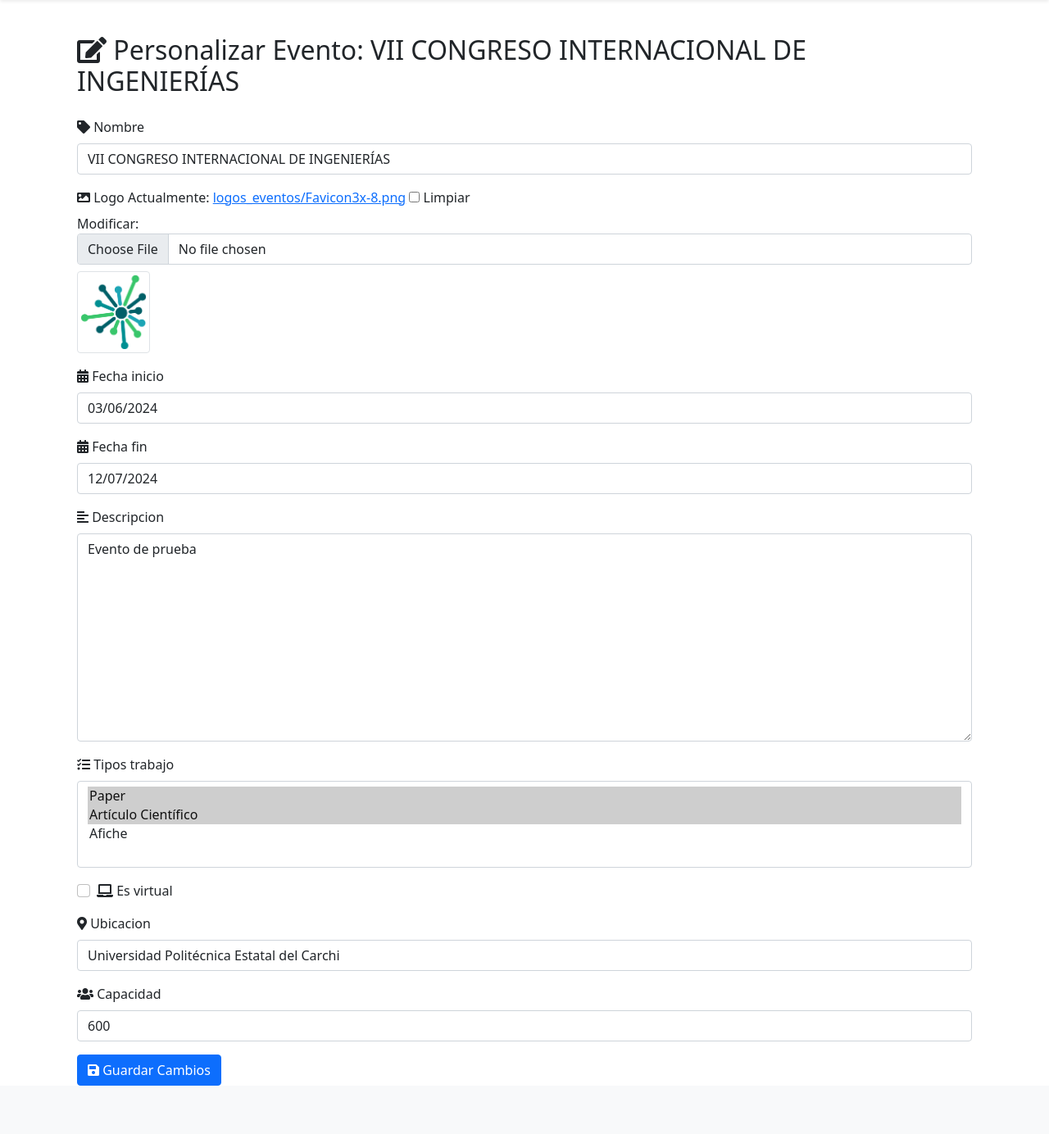
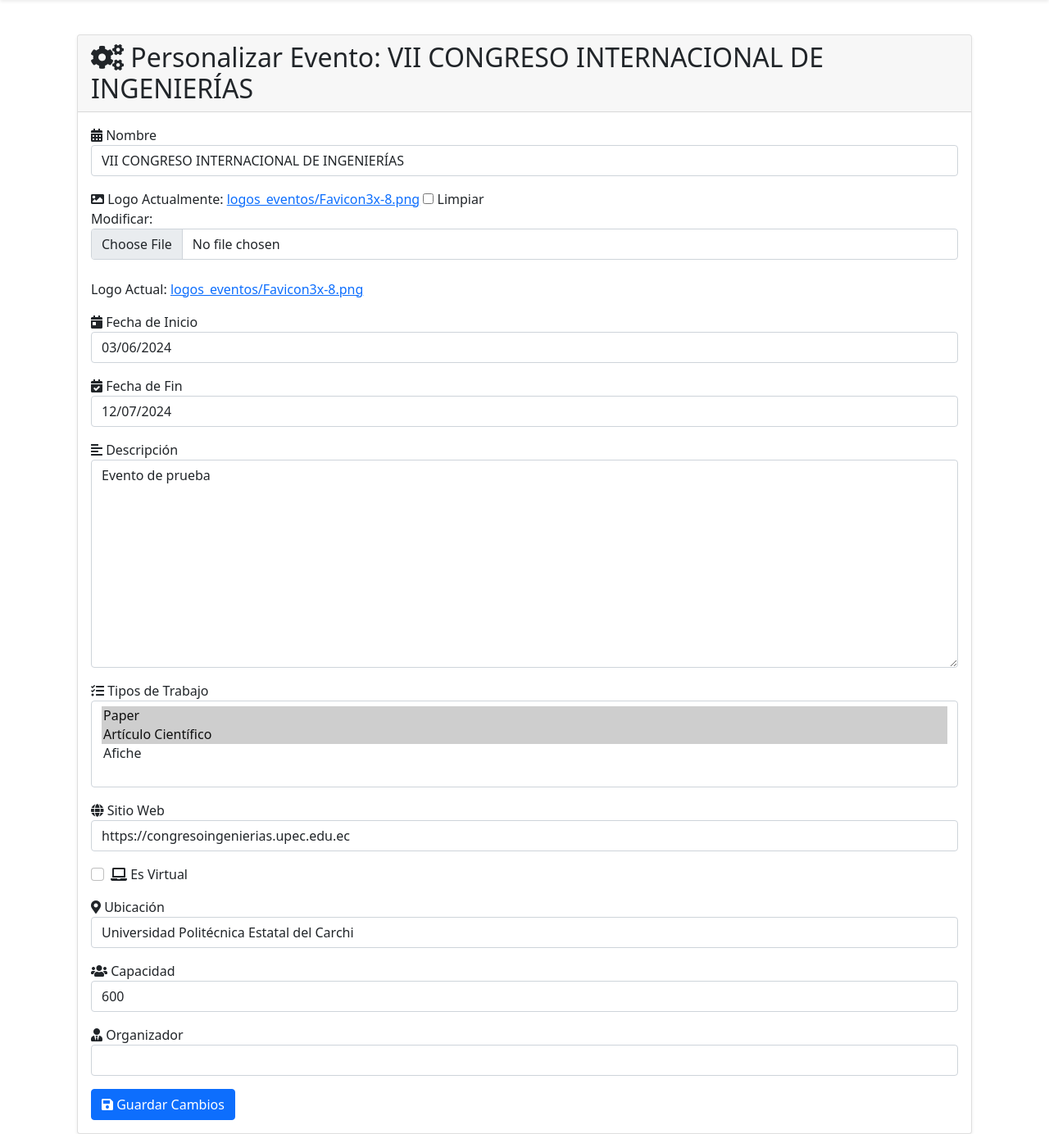
Before and after one commit to AnthonyQuiranza/Conference, a Django app: page /personalizar_evento/1/ in a window 1280 px wide. Shown: the part 62-1446 px from the top of the page at 82% size. Before the commit the page ends 1387 px from the top, so only its background shows below. Run offline with Django 5.2, Linux system fonts and the light colour scheme; a user stored in the database is signed in; data comes from the database, SQL or seed files in the repository; some libraries are stand-ins or nearby versions.

Commit message:
Arreglo de formularios

```diff
--- a/gestion_eventos/eventos/forms.py
+++ b/gestion_eventos/eventos/forms.py
@@ -16,7 +16,7 @@ TIPOS_TRABAJO_CHOICES = [
 class EventoForm(forms.ModelForm):
     class Meta:
         model = Evento
-        fields = ['nombre', 'logo', 'fecha_inicio', 'fecha_fin', 'descripcion', 'tipos_trabajo', 'es_virtual', 'ubicacion', 'url_virtual', 'capacidad']
+        fields = ['nombre', 'logo', 'fecha_inicio', 'fecha_fin', 'descripcion', 'tipos_trabajo', 'es_virtual', 'ubicacion', 'url_virtual', 'capacidad','sitio_web','organizador']
         widgets = {
             'tipos_trabajo': forms.SelectMultiple(attrs={'class': 'form-control'}),
         }
@@ -124,15 +124,16 @@ class UsuarioPersonalizadoForm(UserCreationForm):
 class SesionForm(forms.ModelForm):
     class Meta:
         model = Sesion
-        fields = ['evento', 'titulo', 'hora_inicio', 'hora_fin', 'ubicacion', 'trabajo']
+        fields = ['titulo', 'hora_inicio', 'hora_fin', 'trabajo']
         widgets = {
-            'evento': forms.Select(attrs={'class': 'form-control'}),
             'titulo': forms.TextInput(attrs={'class': 'form-control'}),
             'hora_inicio': forms.DateTimeInput(attrs={'class': 'form-control', 'type': 'datetime-local'}),
             'hora_fin': forms.DateTimeInput(attrs={'class': 'form-control', 'type': 'datetime-local'}),
-            'ubicacion': forms.TextInput(attrs={'class': 'form-control'}),
             'trabajo': forms.Select(attrs={'class': 'form-control'}),
         }
+
+
+
 
 class AsignarRevisorForm(forms.Form):
     revisores = forms.ModelMultipleChoiceField(
--- a/gestion_eventos/eventos/models.py
+++ b/gestion_eventos/eventos/models.py
@@ -31,7 +31,7 @@ class Evento(models.Model):
     url_virtual = models.URLField(blank=True, null=True)  # Campo para el enlace del evento virtual
     capacidad = models.PositiveIntegerField(blank=True, null=True)  # Campo para la capacidad
     organizador = models.CharField(max_length=200, blank=True, null=False)  # Campo para el organizador
-
+    sitio_web = models.URLField(blank=True, null=True)  # Campo para el sitio web
     def __str__(self):
         return self.nombre
 
@@ -108,7 +108,6 @@ class Sesion(models.Model):
     titulo = models.CharField(max_length=200)
     hora_inicio = models.DateTimeField()
     hora_fin = models.DateTimeField()
-    ubicacion = models.CharField(max_length=200)
     trabajo = models.ForeignKey(Trabajo, null=True, blank=True, on_delete=models.SET_NULL)
 
     def clean(self):
@@ -120,6 +119,7 @@ class Sesion(models.Model):
         if solapamiento.exists():
             raise ValidationError('Esta sesión se solapa con otra ya programada en el evento.')
 
+
 # Añadir señal para actualizar configuración de correo dinámicamente
 from django.db.models.signals import post_save
 from django.dispatch import receiver
--- a/gestion_eventos/eventos/templates/eventos/personalizar_evento.html
+++ b/gestion_eventos/eventos/templates/eventos/personalizar_evento.html
@@ -5,90 +5,71 @@
 
 {% block content %}
 <div class="container mt-5">
-    <h2 class="mb-4"><i class="fas fa-edit"></i> Personalizar Evento: {{ evento.nombre }}</h2>
-    <form method="post" enctype="multipart/form-data" class="needs-validation" novalidate>
+    <div class="card shadow-sm">
+        <div class="card-header">
+            <h2 class="mb-0"><i class="fas fa-cogs"></i> Personalizar Evento: {{ evento.nombre }}</h2>
+        </div>
+        <div class="card-body">
+            <form method="post" enctype="multipart/form-data">
                 {% csrf_token %}
                 {{ form.non_field_errors }}
-
-        <div class="mb-3">
-            <label for="{{ form.nombre.id_for_label }}" class="form-label">
-                <i class="fas fa-tag"></i> {{ form.nombre.label }}
-            </label>
+                <div class="form-group mb-3">
+                    <label for="{{ form.nombre.id_for_label }}"><i class="fas fa-calendar-alt"></i> Nombre</label>
                     {{ form.nombre|add_class:"form-control" }}
                 </div>
-
-        <div class="mb-3">
-            <label for="{{ form.logo.id_for_label }}" class="form-label">
-                <i class="fas fa-image"></i> {{ form.logo.label }}
-            </label>
+                <div class="form-group mb-3">
+                    <label for="{{ form.logo.id_for_label }}"><i class="fas fa-image"></i> Logo</label>
                     {{ form.logo|add_class:"form-control" }}
                     {% if evento.logo %}
-                <div class="mt-2">
-                    <a href="{{ evento.logo.url }}" target="_blank">
-                        <img src="{{ evento.logo.url }}" alt="Logo actual" class="img-thumbnail" style="max-height: 100px;">
-                    </a>
-                </div>
+                        <br>Logo Actual: <a href="{{ evento.logo.url }}" target="_blank">{{ evento.logo.name }}</a>
                     {% endif %}
                 </div>
-
-        <div class="mb-3">
-            <label for="{{ form.fecha_inicio.id_for_label }}" class="form-label">
-                <i class="fas fa-calendar-alt"></i> {{ form.fecha_inicio.label }}
-            </label>
+                <div class="form-group mb-3">
+                    <label for="{{ form.fecha_inicio.id_for_label }}"><i class="fas fa-calendar-day"></i> Fecha de Inicio</label>
                     {{ form.fecha_inicio|add_class:"form-control" }}
                 </div>
-
-        <div class="mb-3">
-            <label for="{{ form.fecha_fin.id_for_label }}" class="form-label">
-                <i class="fas fa-calendar-alt"></i> {{ form.fecha_fin.label }}
-            </label>
+                <div class="form-group mb-3">
+                    <label for="{{ form.fecha_fin.id_for_label }}"><i class="fas fa-calendar-check"></i> Fecha de Fin</label>
                     {{ form.fecha_fin|add_class:"form-control" }}
                 </div>
-
-        <div class="mb-3">
-            <label for="{{ form.descripcion.id_for_label }}" class="form-label">
-                <i class="fas fa-align-left"></i> {{ form.descripcion.label }}
-            </label>
+                <div class="form-group mb-3">
+                    <label for="{{ form.descripcion.id_for_label }}"><i class="fas fa-align-left"></i> Descripción</label>
                     {{ form.descripcion|add_class:"form-control" }}
                 </div>
-
-        <div class="mb-3">
-            <label for="{{ form.tipos_trabajo.id_for_label }}" class="form-label">
-                <i class="fas fa-tasks"></i> {{ form.tipos_trabajo.label }}
-            </label>
+                <div class="form-group mb-3">
+                    <label for="{{ form.tipos_trabajo.id_for_label }}"><i class="fas fa-tasks"></i> Tipos de Trabajo</label>
                     {{ form.tipos_trabajo|add_class:"form-control" }}
                 </div>
-
-        <div class="mb-3 form-check">
+                <div class="form-group mb-3">
+                    <label for="{{ form.sitio_web.id_for_label }}"><i class="fas fa-globe"></i> Sitio Web</label>
+                    {{ form.sitio_web|add_class:"form-control" }}
+                </div>
+                <div class="form-group form-check mb-3">
+                    <input type="checkbox" class="form-check-input" id="{{ form.es_virtual.id_for_label }}" name="{{ form.es_virtual.name }}" {% if form.es_virtual.value %}checked{% endif %}>
                     <label for="{{ form.es_virtual.id_for_label }}" class="form-check-label">
-                <i class="fas fa-laptop"></i> {{ form.es_virtual.label }}
+                        <i class="fas fa-laptop"></i> Es Virtual
                     </label>
-            {{ form.es_virtual|add_class:"form-check-input" }}
                 </div>
-
-        <div class="mb-3" id="ubicacion-field" style="display: none;">
-            <label for="{{ form.ubicacion.id_for_label }}" class="form-label">
-                <i class="fas fa-map-marker-alt"></i> {{ form.ubicacion.label }}
-            </label>
+                <div class="form-group mb-3" id="ubicacion-field" style="display: none;">
+                    <label for="{{ form.ubicacion.id_for_label }}"><i class="fas fa-map-marker-alt"></i> Ubicación</label>
                     {{ form.ubicacion|add_class:"form-control" }}
                 </div>
-
-        <div class="mb-3" id="url_virtual-field" style="display: none;">
-            <label for="{{ form.url_virtual.id_for_label }}" class="form-label">
-                <i class="fas fa-link"></i> {{ form.url_virtual.label }}
-            </label>
+                <div class="form-group mb-3" id="url_virtual-field" style="display: none;">
+                    <label for="{{ form.url_virtual.id_for_label }}"><i class="fas fa-link"></i> URL Virtual</label>
                     {{ form.url_virtual|add_class:"form-control" }}
                 </div>
-
-        <div class="mb-3">
-            <label for="{{ form.capacidad.id_for_label }}" class="form-label">
-                <i class="fas fa-users"></i> {{ form.capacidad.label }}
-            </label>
+                <div class="form-group mb-3">
+                    <label for="{{ form.capacidad.id_for_label }}"><i class="fas fa-users"></i> Capacidad</label>
                     {{ form.capacidad|add_class:"form-control" }}
                 </div>
-
+                <div class="form-group mb-3">
+                    <label for="{{ form.organizador.id_for_label }}"><i class="fas fa-user-tie"></i> Organizador</label>
+                    {{ form.organizador|add_class:"form-control" }}
+                </div>
                 <button type="submit" class="btn btn-primary"><i class="fas fa-save"></i> Guardar Cambios</button>
             </form>
+        </div>
+    </div>
 </div>
 
 <script>
--- a/gestion_eventos/eventos/views.py
+++ b/gestion_eventos/eventos/views.py
@@ -196,18 +196,30 @@ def organizar_cronograma(request, evento_id):
     evento = get_object_or_404(Evento, id=evento_id)
     sesiones = Sesion.objects.filter(evento=evento)
     trabajos_aceptados = Trabajo.objects.filter(evento=evento, aceptado=True)
+
     if request.method == 'POST':
         form = SesionForm(request.POST)
         if form.is_valid():
+            sesion = form.save(commit=False)
+            sesion.evento = evento  # Asignar explícitamente el evento a la sesión
             try:
-                form.save()
+                sesion.full_clean()  # Validar antes de guardar
+                sesion.save()
                 messages.success(request, 'Sesión asignada correctamente.')
                 return redirect('organizar_cronograma', evento_id=evento.id)
             except ValidationError as e:
                 messages.error(request, f'Error al asignar la sesión: {e}')
     else:
         form = SesionForm(initial={'evento': evento})
-    return render(request, 'eventos/organizar_cronograma.html', {'evento': evento, 'sesiones': sesiones, 'trabajos_aceptados': trabajos_aceptados, 'form': form})
+
+    return render(request, 'eventos/organizar_cronograma.html', {
+        'evento': evento,
+        'sesiones': sesiones,
+        'trabajos_aceptados': trabajos_aceptados,
+        'form': form
+    })
+
+
 
 @login_required
 @user_passes_test(lambda u: u.rol == 'organizador')
```
Also changed, not shown: gestion_eventos/eventos/templates/eventos/detalle_evento.html (+35 -1 lines), gestion_eventos/eventos/templates/eventos/gestionar_revision.html (+20 -8 lines), gestion_eventos/eventos/templates/eventos/organizar_cronograma.html (+59 -9 lines), gestion_eventos/db.sqlite3, gestion_eventos/eventos/migrations/0009_evento_sitio_web.py (added), gestion_eventos/eventos/migrations/0010_remove_sesion_ubicacion.py (added). Lines whose indentation alone changed are shown as unchanged.
